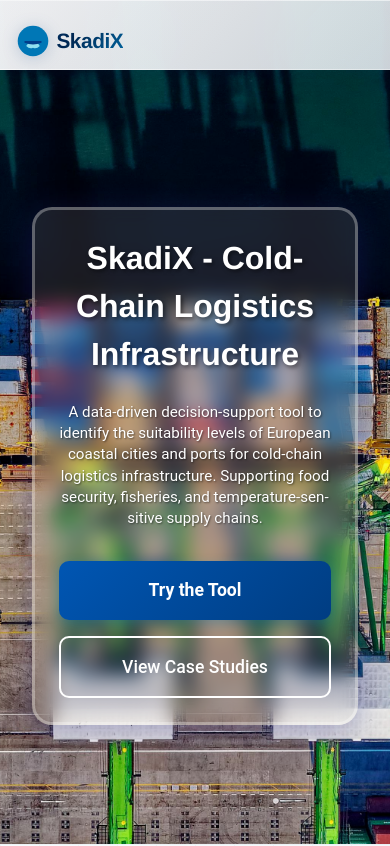
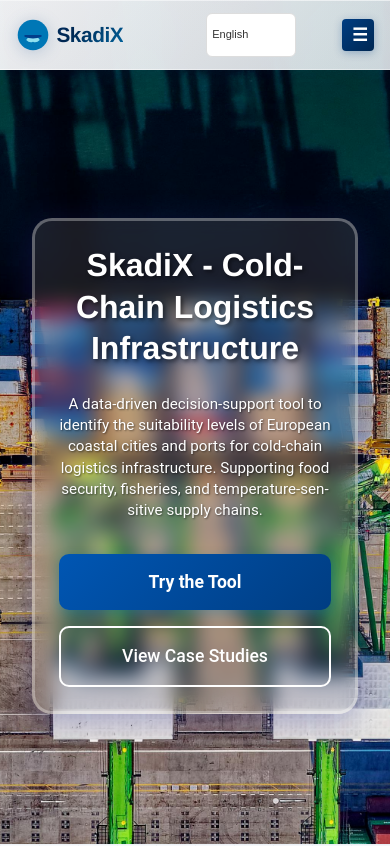
Before and after one commit to hendra136/SkadiX, a React (Create React App) app: page / in a window 390 px wide. Shown: the top 846 px of the page. Built offline with nearby package versions, Linux system fonts and the light colour scheme.

Commit message:
Fix Mobile, Maps

```diff
--- a/src/components/common/Navbar.tsx
+++ b/src/components/common/Navbar.tsx
@@ -1,34 +1,25 @@
-import React, { useState } from 'react';
-import { Link, useNavigate, useLocation } from 'react-router-dom';
-import styled from 'styled-components';
-import { useAppContext } from '../../context/AppContext';
-import { languages } from '../../translations';
-import ModernSelect from './ModernSelect';
+import React, { useState } from "react";
+import { Link, useNavigate, useLocation } from "react-router-dom";
+import styled from "styled-components";
+import { useAppContext } from "../../context/AppContext";
+import { languages } from "../../translations";
+import ModernSelect from "./ModernSelect";
 
 const NavbarContainer = styled.nav`
-  display: grid;
-  grid-template-columns: auto 1fr;
+  display: flex;
   align-items: center;
-  justify-items: stretch;
+  justify-content: space-between;
   padding: 0 3rem;
-  gap: 3rem;
   min-height: 70px;
 
   /* Modern Glass Morphism Background */
-  background: linear-gradient(135deg,
-    rgba(255, 255, 255, 0.95) 0%,
-    rgba(248, 250, 252, 0.9) 50%,
-    rgba(241, 245, 249, 0.85) 100%
-  );
+  background: linear-gradient(135deg, rgba(255, 255, 255, 0.95) 0%, rgba(248, 250, 252, 0.9) 50%, rgba(241, 245, 249, 0.85) 100%);
   backdrop-filter: blur(20px);
   -webkit-backdrop-filter: blur(20px);
 
   /* Enhanced Border and Shadow */
   border-bottom: 1px solid rgba(255, 255, 255, 0.3);
-  box-shadow:
-    0 8px 32px rgba(0, 61, 130, 0.08),
-    0 4px 16px rgba(0, 61, 130, 0.04),
-    inset 0 1px 0 rgba(255, 255, 255, 0.6);
+  box-shadow: 0 8px 32px rgba(0, 61, 130, 0.08), 0 4px 16px rgba(0, 61, 130, 0.04), inset 0 1px 0 rgba(255, 255, 255, 0.6);
 
   position: fixed;
   top: 0;
@@ -48,10 +39,7 @@
     left: 0;
     right: 0;
     bottom: 0;
-    background: linear-gradient(135deg,
-      rgba(0, 61, 130, 0.02) 0%,
-      rgba(0, 119, 182, 0.01) 100%
-    );
+    background: linear-gradient(135deg, rgba(0, 61, 130, 0.02) 0%, rgba(0, 119, 182, 0.01) 100%);
     pointer-events: none;
     opacity: 0;
     transition: opacity 0.3s ease;
@@ -61,21 +49,18 @@
     opacity: 1;
   }
 
-  @media (max-width: ${({ theme }) => theme.breakpoints.lg || '992px'}) {
+  @media (max-width: ${({ theme }) => theme.breakpoints.lg || "992px"}) {
     padding: 1rem 2rem;
-    gap: 1.5rem;
   }
 
   @media (max-width: ${({ theme }) => theme.breakpoints.md}) {
     padding: 0.75rem 1.5rem;
     height: 70px;
-    gap: 1rem;
   }
 
   @media (max-width: ${({ theme }) => theme.breakpoints.sm}) {
     padding: 0.5rem 1rem;
     height: 60px;
-    gap: 0.5rem;
   }
 `;
 
@@ -87,15 +72,11 @@
   text-decoration: none;
   position: relative;
   z-index: 2;
-  justify-self: start;
   padding: 1rem 0;
+  margin-right: auto; /* <-- TAMBAHKAN BARIS INI */
 
   /* Modern gradient text */
-  background: linear-gradient(135deg,
-    ${({ theme }) => theme.colors.primary} 0%,
-    ${({ theme }) => theme.colors.secondary} 50%,
-    #0077b6 100%
-  );
+  background: linear-gradient(135deg, ${({ theme }) => theme.colors.primary} 0%, ${({ theme }) => theme.colors.secondary} 50%, #0077b6 100%);
   -webkit-background-clip: text;
   -webkit-text-fill-color: transparent;
   background-clip: text;
@@ -143,23 +124,29 @@
   }
 `;
 
+const CenterContainer = styled.div`
+  display: flex;
+  align-items: center;
+  z-index: 2;
+  /* Hapus position, left, dan transform */
+
+  @media (max-width: ${({ theme }) => theme.breakpoints.md}) {
+    display: none;
+  }
+`;
+
 const NavLinks = styled.div`
   display: flex;
   align-items: center;
   gap: 2rem;
   position: relative;
-  z-index: 2;
 
-  @media (max-width: ${({ theme }) => theme.breakpoints.xl || '1200px'}) {
+  @media (max-width: ${({ theme }) => theme.breakpoints.xl || "1200px"}) {
     gap: 1.5rem;
   }
 
-  @media (max-width: ${({ theme }) => theme.breakpoints.lg || '992px'}) {
+  @media (max-width: ${({ theme }) => theme.breakpoints.lg || "992px"}) {
     gap: 1.2rem;
-  }
-
-  @media (max-width: ${({ theme }) => theme.breakpoints.md}) {
-    display: none;
   }
 `;
 
@@ -187,10 +174,7 @@
     left: 0;
     right: 0;
     bottom: 0;
-    background: linear-gradient(135deg,
-      rgba(0, 61, 130, 0.1) 0%,
-      rgba(0, 119, 182, 0.08) 100%
-    );
+    background: linear-gradient(135deg, rgba(0, 61, 130, 0.1) 0%, rgba(0, 119, 182, 0.08) 100%);
     border-radius: 12px;
     opacity: 0;
     transform: scale(0.8);
@@ -215,46 +199,36 @@
     &::before {
       opacity: 1;
       transform: scale(1);
-      background: linear-gradient(135deg,
-        rgba(0, 61, 130, 0.15) 0%,
-        rgba(0, 119, 182, 0.12) 100%
-      );
+      background: linear-gradient(135deg, rgba(0, 61, 130, 0.15) 0%, rgba(0, 119, 182, 0.12) 100%);
     }
   }
 
-  @media (max-width: ${({ theme }) => theme.breakpoints.xl || '1200px'}) {
+  @media (max-width: ${({ theme }) => theme.breakpoints.xl || "1200px"}) {
     padding: 0.6rem 1rem;
     font-size: 0.9rem;
   }
 
-  @media (max-width: ${({ theme }) => theme.breakpoints.lg || '992px'}) {
+  @media (max-width: ${({ theme }) => theme.breakpoints.lg || "992px"}) {
     padding: 0.5rem 0.75rem;
     font-size: 0.85rem;
   }
 `;
 
-
-
 const RightContainer = styled.div`
   display: flex;
   align-items: center;
   justify-content: flex-end;
-  gap: 2rem;
+  gap: 1rem;
   position: relative;
   z-index: 2;
-  width: 100%;
   padding: 1rem 0;
 
-  @media (max-width: ${({ theme }) => theme.breakpoints.xl || '1200px'}) {
-    gap: 1.5rem;
+  @media (max-width: ${({ theme }) => theme.breakpoints.xl || "1200px"}) {
+    gap: 0.75rem;
   }
 
-  @media (max-width: ${({ theme }) => theme.breakpoints.lg || '992px'}) {
-    gap: 1rem;
-  }
-
-  @media (max-width: ${({ theme }) => theme.breakpoints.md}) {
-    display: none;
+  @media (max-width: ${({ theme }) => theme.breakpoints.lg || "992px"}) {
+    gap: 0.5rem;
   }
 `;
 
@@ -262,8 +236,13 @@
   display: flex;
   align-items: center;
   justify-content: flex-end;
+  gap: 0.5rem;
   position: relative;
   z-index: 2;
+
+  @media (max-width: ${({ theme }) => theme.breakpoints.md}) {
+    gap: 0.75rem;
+  }
 `;
 
 const NavbarSelect = styled(ModernSelect)`
@@ -289,13 +268,13 @@
     box-sizing: border-box !important;
 
     &:focus {
-      border-color: #007BFF !important;
+      border-color: #007bff !important;
       outline: none !important;
       box-shadow: 0 0 0 2px rgba(0, 123, 255, 0.1) !important;
     }
 
     &:hover {
-      border-color: #007BFF !important;
+      border-color: #007bff !important;
     }
   }
 
@@ -311,17 +290,31 @@
 
     &:checked,
     &:selected {
-      background: #007BFF !important;
+      background: #007bff !important;
       color: #ffffff !important;
     }
   }
 
-  @media (max-width: ${({ theme }) => theme.breakpoints.xl || '1200px'}) {
-    margin-left: 0.6rem;
+  @media (max-width: ${({ theme }) => theme.breakpoints.md}) {
+    & select {
+      width: 100px !important;
+      min-width: 100px !important;
+      max-width: 100px !important;
+      height: 32px !important;
+      font-size: 12px !important;
+      padding: 4px 20px 4px 6px !important;
+    }
   }
 
-  @media (max-width: ${({ theme }) => theme.breakpoints.lg || '992px'}) {
-    margin-left: 0.5rem;
+  @media (max-width: ${({ theme }) => theme.breakpoints.sm}) {
+    & select {
+      width: 90px !important;
+      min-width: 90px !important;
+      max-width: 90px !important;
+      height: 30px !important;
+      font-size: 11px !important;
+      padding: 3px 18px 3px 5px !important;
+    }
   }
 `;
 
@@ -337,7 +330,6 @@
   font-weight: 600;
   min-height: 36px;
   min-width: 36px;
-  margin-left: 1rem;
   transition: all 0.4s cubic-bezier(0.4, 0, 0.2, 1);
   box-shadow: 0px 2px 8px rgba(0, 61, 130, 0.3);
 
@@ -382,25 +374,18 @@
   max-height: calc(100vh - 70px);
   overflow-y: auto;
   padding: 1.5rem;
-  transform: ${({ isOpen }) => isOpen ? 'translateY(0)' : 'translateY(-100%)'};
-  opacity: ${({ isOpen }) => isOpen ? '1' : '0'};
-  visibility: ${({ isOpen }) => isOpen ? 'visible' : 'hidden'};
+  transform: ${({ isOpen }) => (isOpen ? "translateY(0)" : "translateY(-100%)")};
+  opacity: ${({ isOpen }) => (isOpen ? "1" : "0")};
+  visibility: ${({ isOpen }) => (isOpen ? "visible" : "hidden")};
 
   /* Modern glass morphism background */
-  background: linear-gradient(135deg,
-    rgba(255, 255, 255, 0.95) 0%,
-    rgba(248, 250, 252, 0.9) 50%,
-    rgba(241, 245, 249, 0.85) 100%
-  );
+  background: linear-gradient(135deg, rgba(255, 255, 255, 0.95) 0%, rgba(248, 250, 252, 0.9) 50%, rgba(241, 245, 249, 0.85) 100%);
   backdrop-filter: blur(20px);
   -webkit-backdrop-filter: blur(20px);
 
   /* Enhanced border and shadow */
   border-top: 1px solid rgba(255, 255, 255, 0.3);
-  box-shadow:
-    0 8px 32px rgba(0, 61, 130, 0.12),
-    0 4px 16px rgba(0, 61, 130, 0.08),
-    inset 0 1px 0 rgba(255, 255, 255, 0.6);
+  box-shadow: 0 8px 32px rgba(0, 61, 130, 0.12), 0 4px 16px rgba(0, 61, 130, 0.08), inset 0 1px 0 rgba(255, 255, 255, 0.6);
 
   /* Enhanced smooth animations */
   transition: all 0.4s cubic-bezier(0.4, 0, 0.2, 1);
@@ -418,7 +403,7 @@
 
   @media (min-width: ${({ theme }) => theme.breakpoints.md}) {
     display: none !important;
-   }
+  }
 `;
 
 const MobileNavLink = styled(Link)`
@@ -446,10 +431,7 @@
     left: 0;
     right: 0;
     bottom: 0;
-    background: linear-gradient(135deg,
-      rgba(0, 61, 130, 0.08) 0%,
-      rgba(0, 119, 182, 0.06) 100%
-    );
+    background: linear-gradient(135deg, rgba(0, 61, 130, 0.08) 0%, rgba(0, 119, 182, 0.06) 100%);
     border-radius: 12px;
     opacity: 0;
     transform: scale(0.9);
@@ -494,9 +476,9 @@
     e.preventDefault();
     setIsMenuOpen(false);
 
-    if (location.pathname !== '/') {
+    if (location.pathname !== "/") {
       // If not on landing page, navigate to landing page first
-      navigate('/');
+      navigate("/");
       // Wait for navigation to complete, then scroll
       setTimeout(() => {
         scrollToContact();
@@ -508,11 +490,11 @@
   };
 
   const scrollToContact = () => {
-    const contactElement = document.getElementById('contact');
+    const contactElement = document.getElementById("contact");
     if (contactElement) {
       contactElement.scrollIntoView({
-        behavior: 'smooth',
-        block: 'start'
+        behavior: "smooth",
+        block: "start",
       });
     }
   };
@@ -525,47 +507,46 @@
           <span>SkadiX</span>
         </Logo>
 
+        <CenterContainer>
+          <NavLinks>
+            <NavLink to="/">{t("navbar.home")}</NavLink>
+            <NavLink to="/case-studies">{t("navbar.caseStudies")}</NavLink>
+            <NavLink to="/reports">{t("navbar.reports")}</NavLink>
+            <NavLink to="#" onClick={handleContactClick}>
+              {t("navbar.contact")}
+            </NavLink>
+          </NavLinks>
+        </CenterContainer>
+
         <RightContainer>
-          <NavLinks>
-            <NavLink to="/">{t('navbar.home')}</NavLink>
-            <NavLink to="/case-studies">{t('navbar.caseStudies')}</NavLink>
-            <NavLink to="/reports">{t('navbar.reports')}</NavLink>
-            <NavLink to="#" onClick={handleContactClick}>{t('navbar.contact')}</NavLink>
-          </NavLinks>
-
           <RightSection>
             <NavbarSelect
               value={language}
               onChange={handleLanguageChange}
-              options={languages.map(lang => ({
+              options={languages.map((lang) => ({
                 value: lang.code,
-                label: lang.name
+                label: lang.name,
               }))}
               size="small"
             />
-            <MobileMenuButton onClick={toggleMenu}>
-              {isMenuOpen ? '✕' : '☰'}
-            </MobileMenuButton>
+            <MobileMenuButton onClick={toggleMenu}>{isMenuOpen ? "✕" : "☰"}</MobileMenuButton>
           </RightSection>
         </RightContainer>
       </NavbarContainer>
 
       <MobileMenu isOpen={isMenuOpen}>
-        <MobileNavLink to="/" onClick={() => setIsMenuOpen(false)}>{t('navbar.home')}</MobileNavLink>
-        <MobileNavLink to="/case-studies" onClick={() => setIsMenuOpen(false)}>{t('navbar.caseStudies')}</MobileNavLink>
-        <MobileNavLink to="/reports" onClick={() => setIsMenuOpen(false)}>{t('navbar.reports')}</MobileNavLink>
-        <MobileNavLink to="#" onClick={handleContactClick}>{t('navbar.contact')}</MobileNavLink>
-
-        <ModernSelect
-          value={language}
-          onChange={handleLanguageChange}
-          options={languages.map(lang => ({
-            value: lang.code,
-            label: lang.name
-          }))}
-          size="medium"
-          style={{ marginTop: '1rem' }}
-        />
+        <MobileNavLink to="/" onClick={() => setIsMenuOpen(false)}>
+          {t("navbar.home")}
+        </MobileNavLink>
+        <MobileNavLink to="/case-studies" onClick={() => setIsMenuOpen(false)}>
+          {t("navbar.caseStudies")}
+        </MobileNavLink>
+        <MobileNavLink to="/reports" onClick={() => setIsMenuOpen(false)}>
+          {t("navbar.reports")}
+        </MobileNavLink>
+        <MobileNavLink to="#" onClick={handleContactClick}>
+          {t("navbar.contact")}
+        </MobileNavLink>
       </MobileMenu>
     </>
   );
--- a/src/components/dashboard/MobileControls.tsx
+++ b/src/components/dashboard/MobileControls.tsx
@@ -7,7 +7,7 @@
   @media (max-width: ${({ theme }) => theme.breakpoints.md}) {
     display: flex;
     position: fixed;
-    top: ${({ isIndicatorExpanded }) => isIndicatorExpanded ? '520px' : '140px'};
+    top: ${({ isIndicatorExpanded }) => isIndicatorExpanded ? '520px' : '90px'};
     right: 20px;
     z-index: 450;
     gap: 10px;
@@ -16,7 +16,7 @@
   }
 
   @media (max-width: ${({ theme }) => theme.breakpoints.sm}) {
-    top: ${({ isIndicatorExpanded }) => isIndicatorExpanded ? '500px' : '130px'};
+    top: ${({ isIndicatorExpanded }) => isIndicatorExpanded ? '500px' : '80px'};
     right: 15px;
     gap: 8px;
    }
--- a/src/context/AppContext.tsx
+++ b/src/context/AppContext.tsx
@@ -115,7 +115,6 @@
 
   // Generate report
   const generateReport = () => {
-    const reportTitle = t("dashboard.generateReport");
     const portName = selectedPort?.name || "Unknown Port";
     const scenarioName = selectedScenario?.name || "Unknown Scenario";
 
--- a/src/pages/CaseStudiesPage.tsx
+++ b/src/pages/CaseStudiesPage.tsx
@@ -4,6 +4,7 @@
 import Navbar from "../components/common/Navbar";
 import Footer from "../components/common/Footer";
 import Button from "../components/common/Button";
+import CallToAction from "../components/landing/CallToAction";
 import { useAppContext } from "../context/AppContext";
 
 interface CaseStudy {
@@ -258,43 +259,7 @@
   text-shadow: 0 1px 2px rgba(255, 255, 255, 0.8);
 `;
 
-const CTASection = styled.section`
-  padding: 4rem 2rem;
-  background: linear-gradient(135deg, ${({ theme }) => theme.colors.primary}, ${({ theme }) => theme.colors.secondary});
-  color: ${({ theme }) => theme.colors.white};
-  text-align: center;
-  margin-top: 4rem;
-  border-radius: 5px;
-`;
 
-const CTATitle = styled.h2`
-  font-size: 2.5rem;
-  margin-bottom: 1.5rem;
-  font-weight: 700;
-
-  @media (max-width: ${({ theme }) => theme.breakpoints.md}) {
-    font-size: 2rem;
-  }
-
-  @media (max-width: ${({ theme }) => theme.breakpoints.sm}) {
-    font-size: 1.75rem;
-  }
-`;
-
-const CTADescription = styled.p`
-  font-size: 1.25rem;
-  max-width: 600px;
-  margin: 0 auto 2.5rem;
-  line-height: 1.6;
-
-  @media (max-width: ${({ theme }) => theme.breakpoints.md}) {
-    font-size: 1.125rem;
-  }
-
-  @media (max-width: ${({ theme }) => theme.breakpoints.sm}) {
-    font-size: 1rem;
-  }
-`;
 
 const CaseStudiesPage: React.FC = () => {
   const { t } = useAppContext();
@@ -360,13 +325,7 @@
         </CaseStudiesGrid>
       </MainContent>
 
-      <CTASection>
-        <CTATitle>{t("caseStudies.cta.title")}</CTATitle>
-        <CTADescription>{t("caseStudies.cta.description")}</CTADescription>
-        <Button as={Link} to="/dashboard" variant="generateReport" size="large">
-          {t("caseStudies.cta.button")}
-        </Button>
-      </CTASection>
+      <CallToAction />
 
       <Footer />
     </CaseStudiesPageContainer>
--- a/src/styles/GlobalStyles.ts
+++ b/src/styles/GlobalStyles.ts
@@ -44,4 +44,49 @@
     width: 100%;
     height: 100%;
   }
+
+  /* Responsive improvements */
+  @media (max-width: 768px) {
+    body {
+      font-size: 14px;
+      line-height: 1.4;
+    }
+
+    /* Ensure proper touch targets on mobile */
+    button, a, input, select {
+      min-height: 44px;
+      min-width: 44px;
+    }
+
+    /* Prevent horizontal scroll on mobile */
+    html, body {
+      overflow-x: hidden;
+      max-width: 100vw;
+    }
+
+    /* Improve text readability on mobile */
+    h1, h2, h3, h4, h5, h6 {
+      line-height: 1.3;
+      margin-bottom: 0.75rem;
+    }
+
+    p {
+      margin-bottom: 0.75rem;
+    }
+  }
+
+  @media (max-width: 576px) {
+    body {
+      font-size: 13px;
+    }
+
+    /* Smaller spacing on very small screens */
+    h1, h2, h3, h4, h5, h6 {
+      margin-bottom: 0.5rem;
+    }
+
+    p {
+      margin-bottom: 0.5rem;
+    }
+  }
 `;
```
Also changed, not shown: src/components/dashboard/Map.tsx (+44 -2 lines), src/components/dashboard/Sidebar.tsx (+33 -17 lines), src/pages/DashboardPage.tsx (+9 -1 lines), 8 other files (tests, documents, lock files or other folders).
